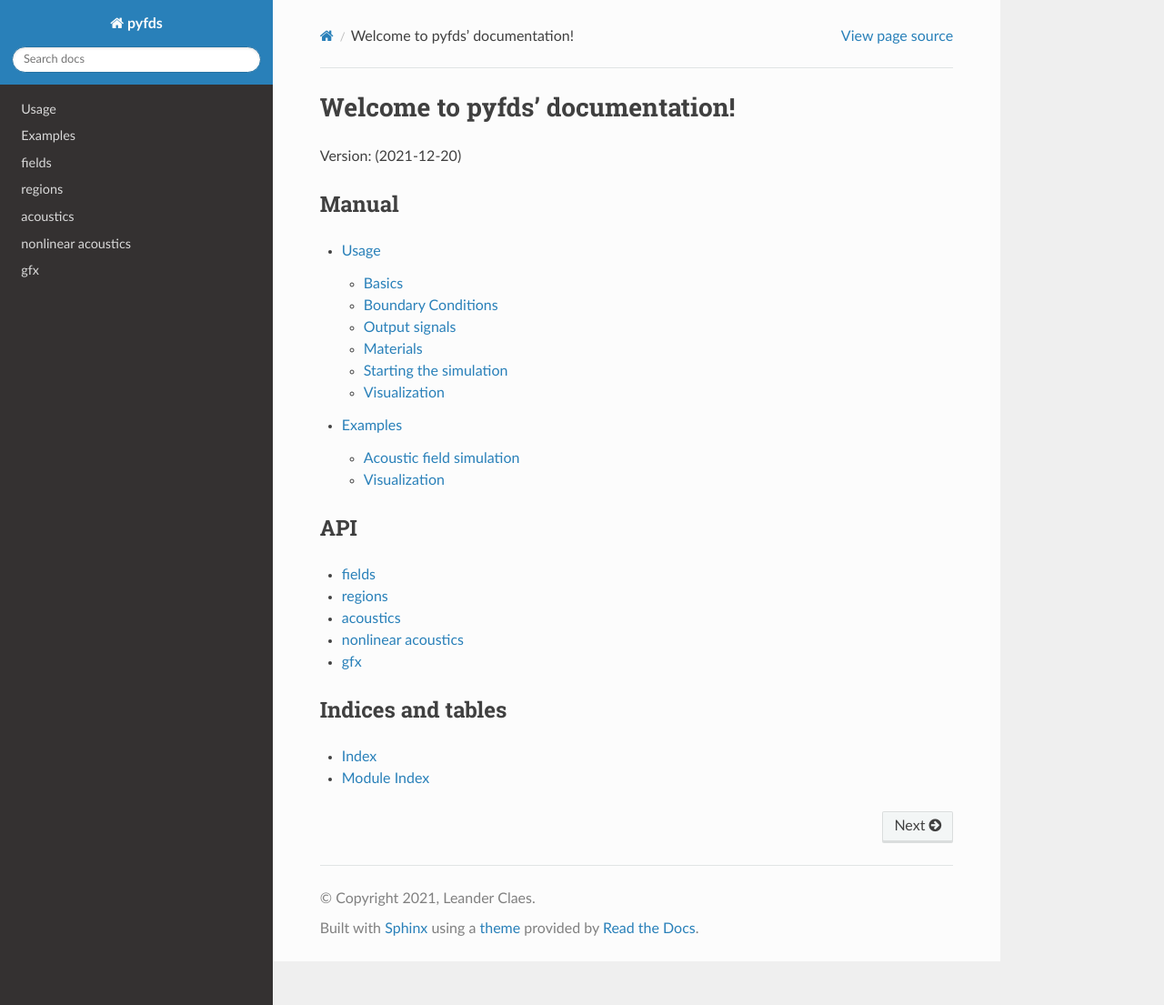
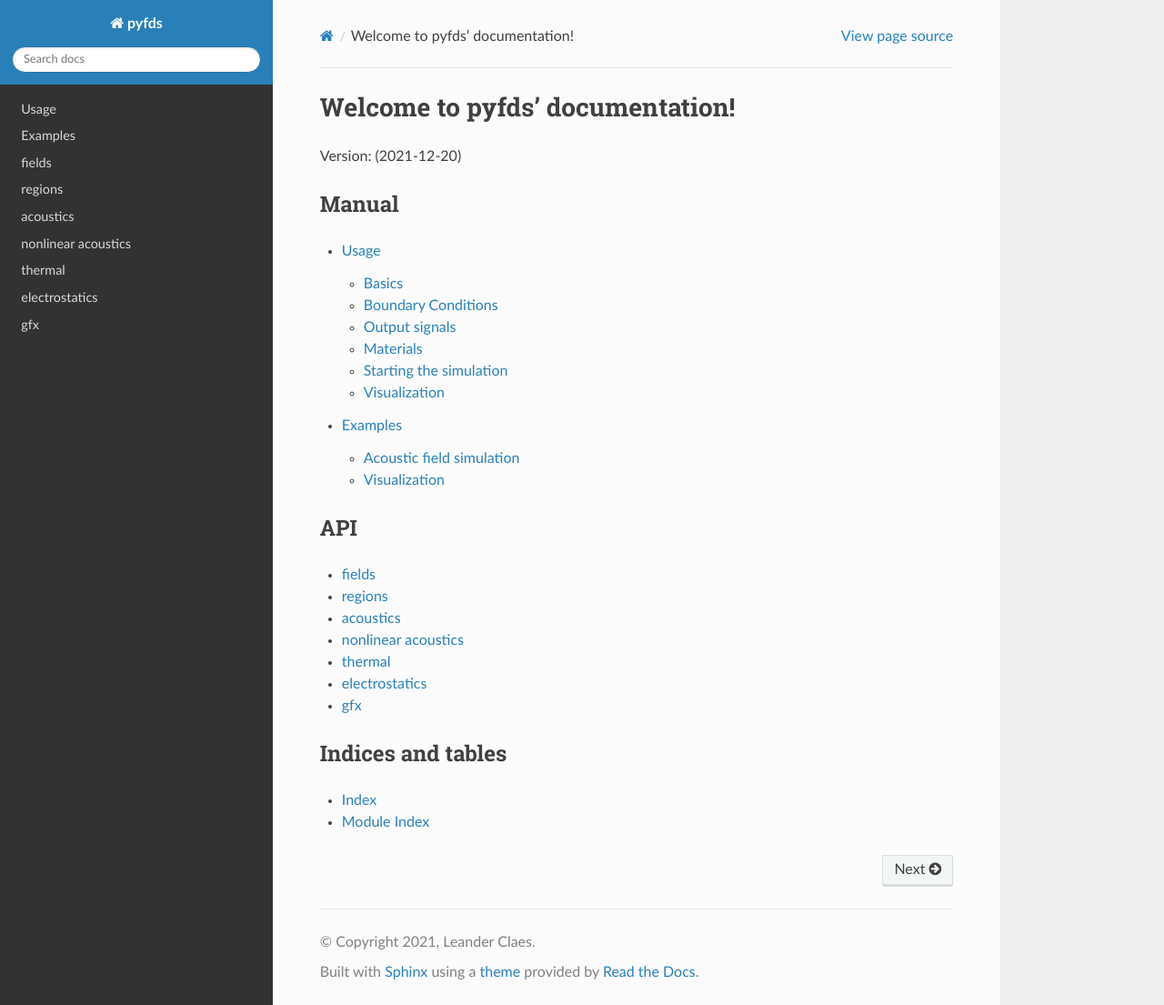
Before and after one commit to emtpb/pyfds, a Sphinx documentation site: the page built from doc/index.rst, in a window 1280 px wide and 1105 px high. Shown: the whole window at 91% size. Built offline with Sphinx 7.4.7 and the Read the Docs theme 2.0.0, drawn with Linux system fonts in a browser that asks for light colours; formulas are drawn with MathJax 3; the version number could not be read and is left out.

Commit message:
Update documentation.

```diff
--- a/README.rst
+++ b/README.rst
@@ -12,3 +12,4 @@ Features
 * One-dimensional, two-dimensional, and axial-symmetric linear acoustic field simulation.
 * One-dimensional nonlinear acoustic field simulation in ideal gases and arbitrary fluids using second order approximation.
 * One-dimensional, two-dimensional, and axial-symmetric thermal field simulation.
+* One-dimensional and two-dimensional electrostatic field simulation.
--- /dev/null
+++ b/doc/electrostatics.rst
@@ -0,0 +1,6 @@
+electrostatics
+==============
+
+API
+---
+.. automodule:: pyfds.electrostatics
--- a/doc/index.rst
+++ b/doc/index.rst
@@ -23,6 +23,8 @@ API
     regions
     acoustics
     nonlinear_acoustics
+    thermal
+    electrostatics
     gfx
 
 Indices and tables
--- /dev/null
+++ b/doc/thermal.rst
@@ -0,0 +1,6 @@
+thermal
+=======
+
+API
+---
+.. automodule:: pyfds.thermal
```
